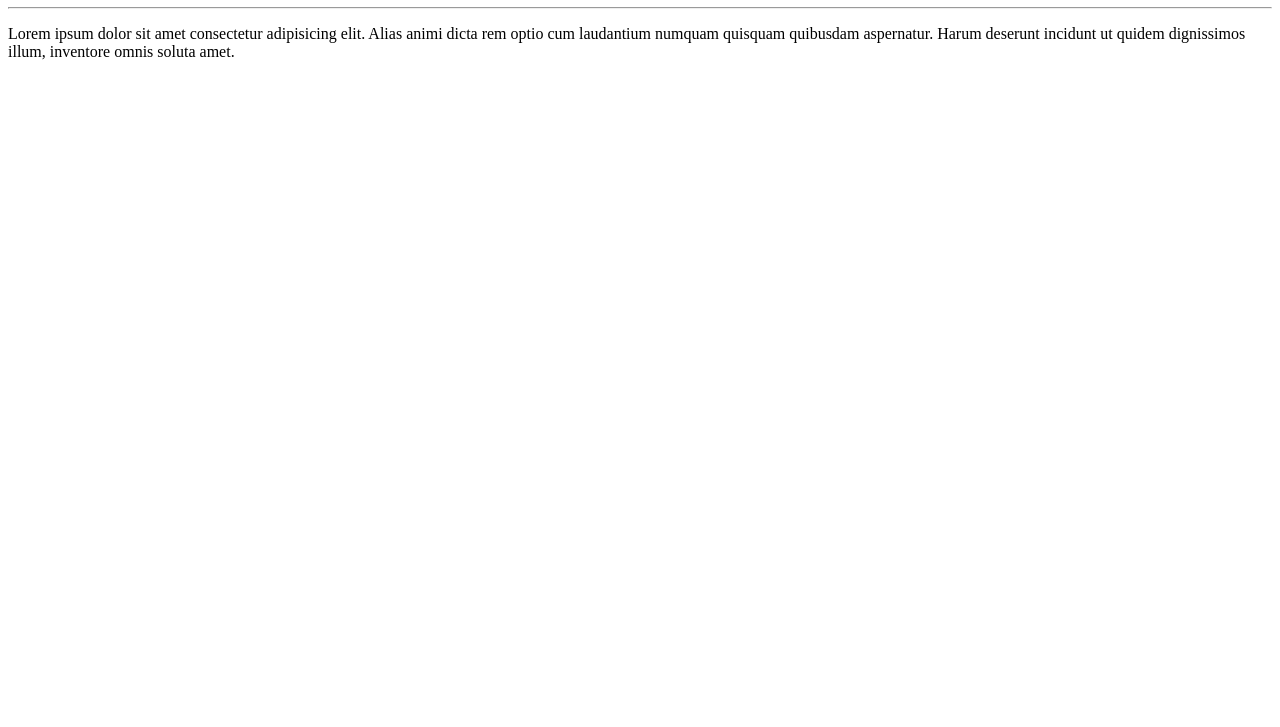
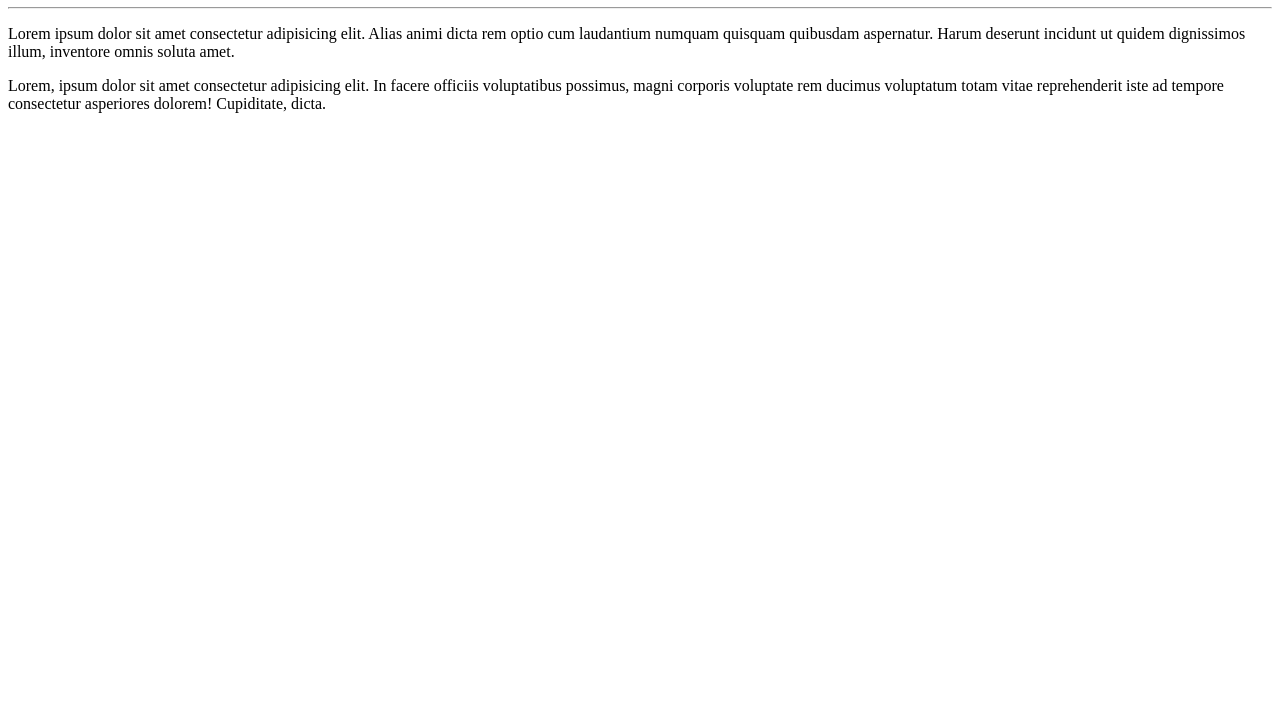
Before and after one commit to owendelsilvestre/Ola-Mundo, a plain HTML site: page site-exemplo/index.html in a window 1280 px wide. Shown: the part 73-800 px from the top of the page. Drawn offline with Linux system fonts and the light colour scheme.

Commit message:
adicionei um paragrafo

```diff
--- a/site-exemplo/index.html
+++ b/site-exemplo/index.html
@@ -9,5 +9,6 @@
     <h1>Olá, Mundo!</h1>
     <hr>
     <p>Lorem ipsum dolor sit amet consectetur adipisicing elit. Alias animi dicta rem optio cum laudantium numquam quisquam quibusdam aspernatur. Harum deserunt incidunt ut quidem dignissimos illum, inventore omnis soluta amet.</p>
+    <p>Lorem, ipsum dolor sit amet consectetur adipisicing elit. In facere officiis voluptatibus possimus, magni corporis voluptate rem ducimus voluptatum totam vitae reprehenderit iste ad tempore consectetur asperiores dolorem! Cupiditate, dicta.</p>
 </body>
 </html>
```
